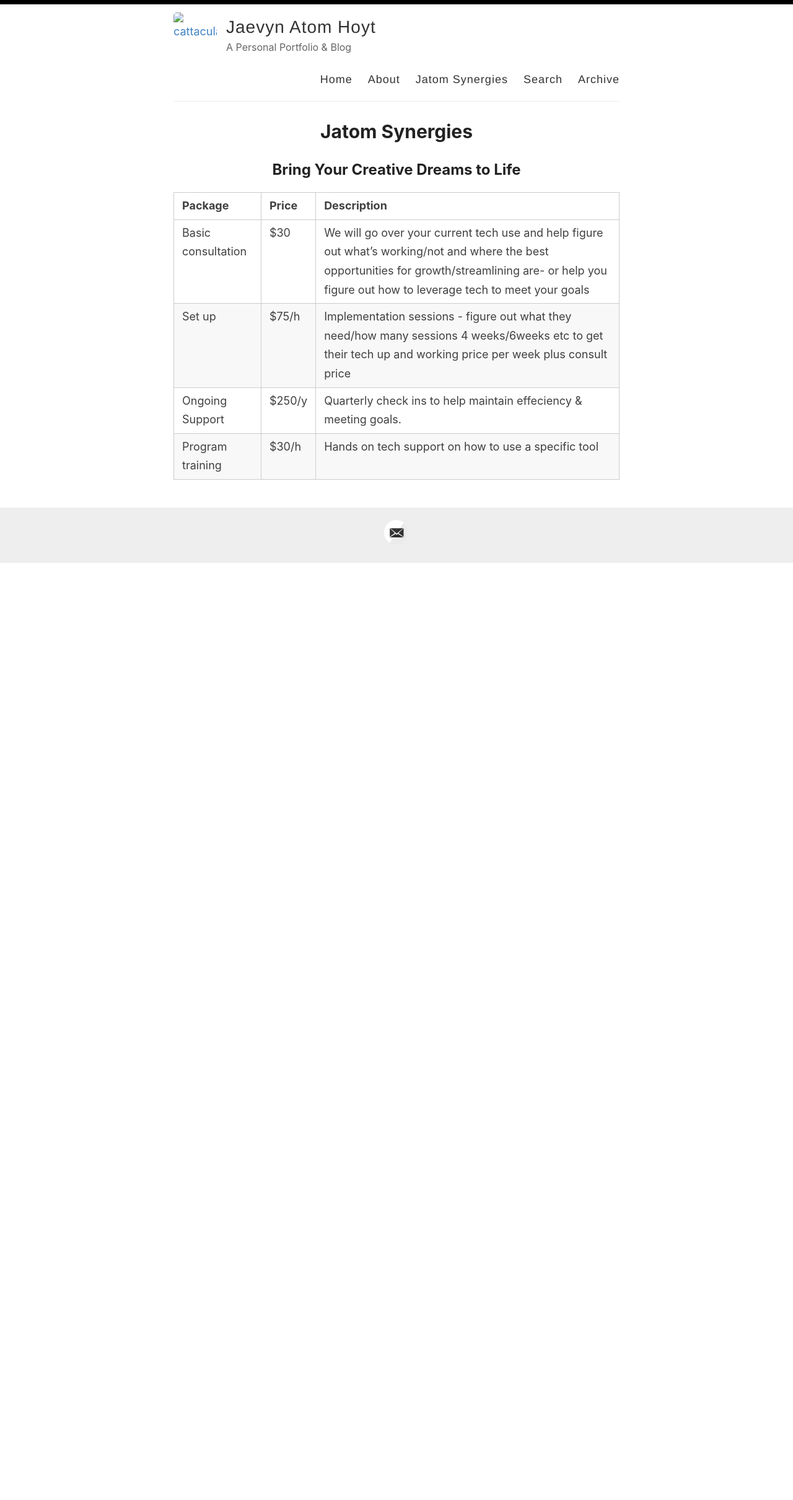
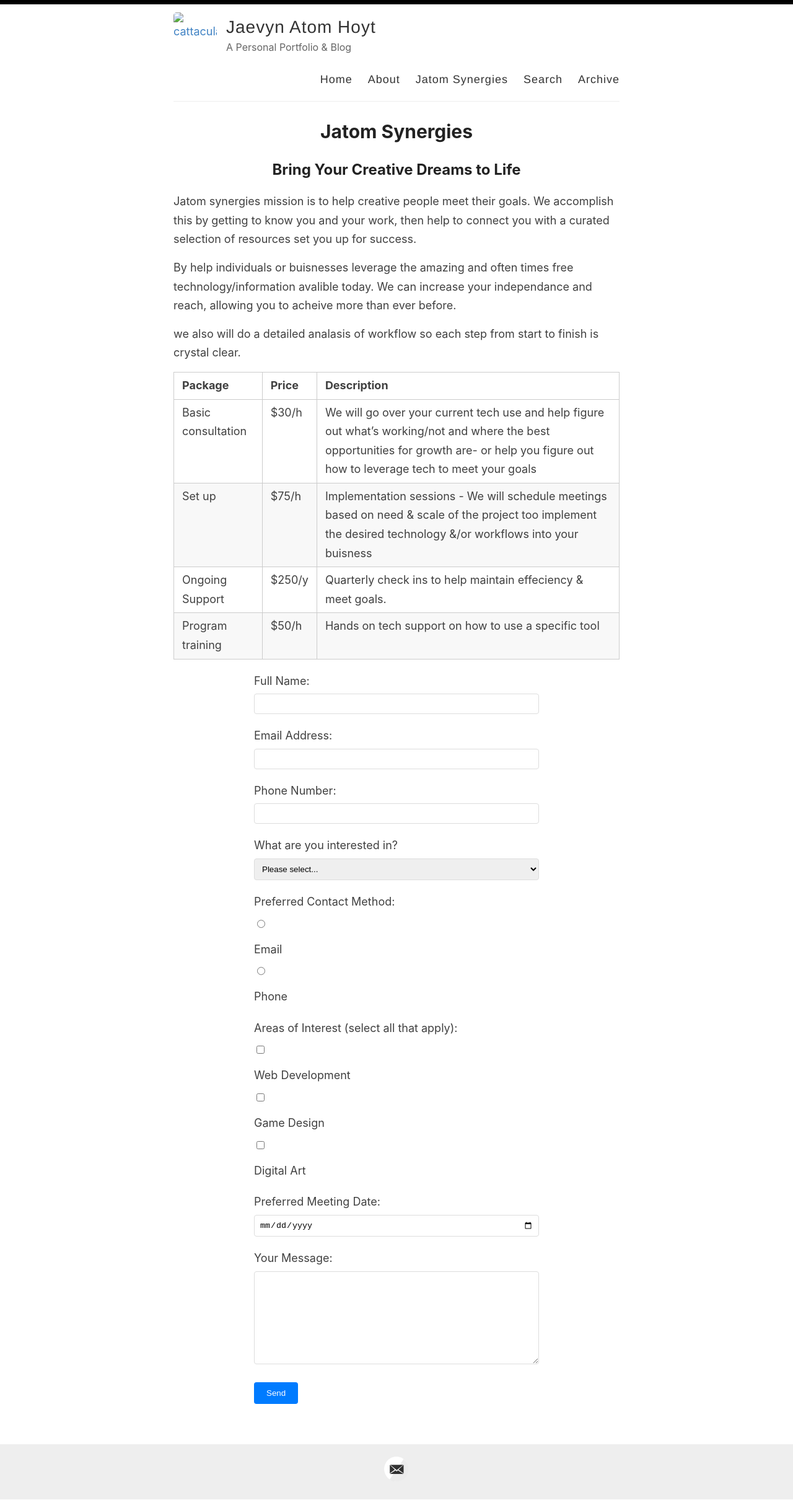
Before and after one commit to cattacular/cattacular.github.io, a Jekyll site: the page built from _pages/Jatom-Synergies.md, in a window 1280 px wide. Shown: the whole page at 62% size. Built offline with Jekyll 4.4.1, drawn with Linux system fonts in a browser that asks for light colours; before the commit the page ends 908 px from its top, so only the background shows below that.

Commit message:
form Test

```diff
--- a/_pages/Jatom-Synergies.md
+++ b/_pages/Jatom-Synergies.md
@@ -6,9 +6,128 @@ permalink: /Jatom-Synergies/
 
 ## Bring Your Creative Dreams to Life
 
-| **Package** | **Price** | **Description** |
+Jatom synergies mission is to help creative people meet their goals. We accomplish this by getting to know you and your work, then help to connect you with a curated selection of resources set you up for success.
+
+By help individuals or buisnesses leverage the amazing and often times free technology/information avalible today. We can increase your independance and reach, allowing you to acheive more than ever before.
+
+we also will do a detailed analasis of workflow so each step from start to finish is crystal clear.
+
+| **Package** |  **Price**  | **Description** |
 | --- | --- | --- |
-| Basic consultation | $30 | We will go over your current tech use and help figure out what’s working/not and where the best opportunities for growth/streamlining are- or help you figure out how to leverage tech to meet your goals |
-| Set up  | $75/h | Implementation sessions - figure out what they need/how many sessions 4 weeks/6weeks etc to get their  tech up and working price per week plus consult price |
-| Ongoing Support | $250/y |  Quarterly check ins to help maintain effeciency & meeting goals.|
-| Program training | $30/h | Hands on tech support on how to use a specific tool |
+| Basic consultation | $30/h | We will go over your current tech use and help figure out what's working/not and where the best opportunities for growth are- or help you figure out how to leverage tech to meet your goals |
+| Set up  | $75/h | Implementation sessions - We will schedule meetings based on need & scale of the project too implement the desired technology &/or workflows into your buisness |
+| Ongoing Support | $250/y |  Quarterly check ins to help maintain effeciency & meet goals.|
+| Program training | $50/h | Hands on tech support on how to use a specific tool |
+
+<style>
+  .contact-form {
+    max-width: 500px;
+    margin: 0 auto;
+    padding: 20px;
+  }
+
+  .contact-form label {
+    display: block;
+    margin-bottom: 5px;
+  }
+
+  .contact-form input,
+  .contact-form textarea,
+  .contact-form select {
+    width: 100%;
+    padding: 8px;
+    margin-bottom: 20px;
+    border: 1px solid #ddd;
+    border-radius: 4px;
+  }
+
+  .contact-form textarea {
+    height: 150px;
+  }
+
+  .contact-form .radio-group,
+  .contact-form .checkbox-group {
+    margin-bottom: 20px;
+  }
+
+  .contact-form .radio-group input,
+  .contact-form .checkbox-group input {
+    width: auto;
+    margin-right: 10px;
+  }
+
+  .contact-form button {
+    background-color: #007bff;
+    color: white;
+    padding: 10px 20px;
+    border: none;
+    border-radius: 4px;
+    cursor: pointer;
+  }
+
+  .contact-form button:hover {
+    background-color: #0056b3;
+  }
+</style>
+
+<div class="contact-form">
+  <form action="https://formspree.io/f/YOUR_FORM_ID" method="POST">
+    <!-- Text Input -->
+    <label for="name">Full Name:</label>
+    <input type="text" id="name" name="name" required>
+
+    <!-- Email Input -->
+    <label for="email">Email Address:</label>
+    <input type="email" id="email" name="email" required>
+
+    <!-- Phone Number -->
+    <label for="phone">Phone Number:</label>
+    <input type="tel" id="phone" name="phone">
+
+    <!-- Dropdown Selection -->
+    <label for="interest">What are you interested in?</label>
+    <select id="interest" name="interest">
+      <option value="">Please select...</option>
+      <option value="collaboration">Collaboration</option>
+      <option value="hiring">Hiring</option>
+      <option value="question">General Question</option>
+      <option value="other">Other</option>
+    </select>
+
+    <!-- Radio Buttons -->
+    <div class="radio-group">
+      <label>Preferred Contact Method:</label>
+      <input type="radio" id="contact-email" name="contact_preference" value="email">
+      <label for="contact-email">Email</label>
+      <input type="radio" id="contact-phone" name="contact_preference" value="phone">
+      <label for="contact-phone">Phone</label>
+    </div>
+
+    <!-- Checkboxes -->
+    <div class="checkbox-group">
+      <label>Areas of Interest (select all that apply):</label>
+      <div>
+        <input type="checkbox" id="interest-web" name="interests[]" value="web">
+        <label for="interest-web">Web Development</label>
+      </div>
+      <div>
+        <input type="checkbox" id="interest-game" name="interests[]" value="game">
+        <label for="interest-game">Game Design</label>
+      </div>
+      <div>
+        <input type="checkbox" id="interest-art" name="interests[]" value="art">
+        <label for="interest-art">Digital Art</label>
+      </div>
+    </div>
+
+    <!-- Date Input -->
+    <label for="preferred-date">Preferred Meeting Date:</label>
+    <input type="date" id="preferred-date" name="preferred_date">
+
+    <!-- Text Area for longer responses -->
+    <label for="message">Your Message:</label>
+    <textarea id="message" name="message" required></textarea>
+
+    <button type="submit">Send</button>
+  </form>
+</div>
```
